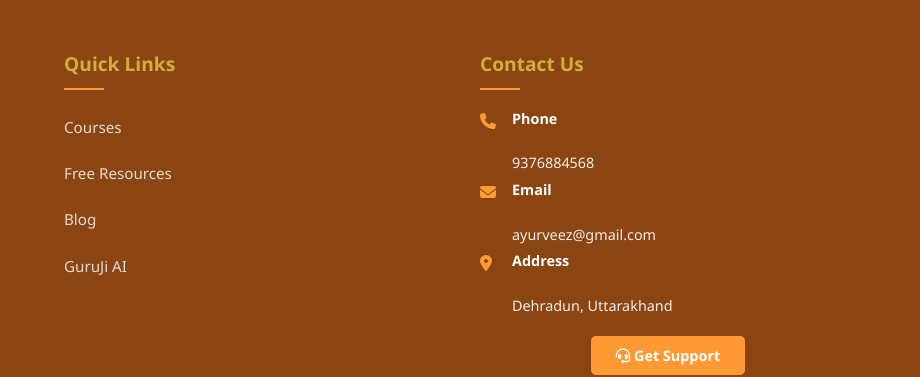
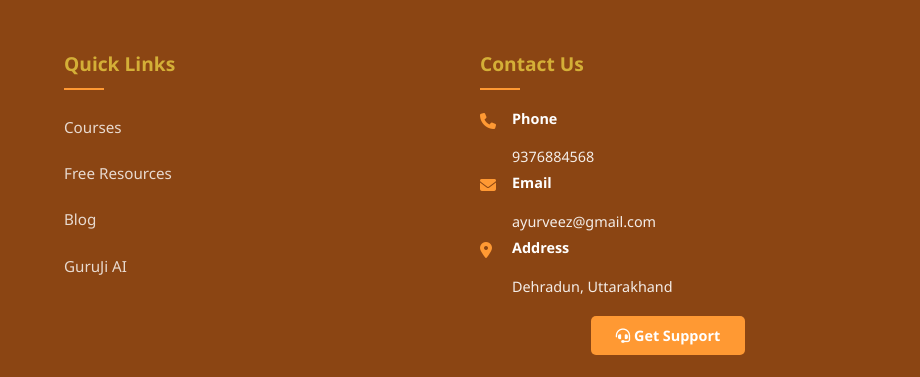
Before and after one commit to rk867000/ayurveez_bams, a plain HTML site: page index.html in a window 1280 px wide. Shown: the part 4122-4499 px from the top of the page, 360-1280 px from the left. Drawn offline with Linux system fonts and the light colour scheme.

Commit message:
Update index.html

```diff
--- a/index.html
+++ b/index.html
@@ -481,12 +481,12 @@
         }
 
         .contact-details div {
-            line-height: 1.3;
+            line-height: 1.2;
         }
 
         .contact-details strong {
             display: block;
-            margin-bottom: 3px;
+            margin-bottom: 1px;
             font-size: 0.9rem;
         }
 
```
